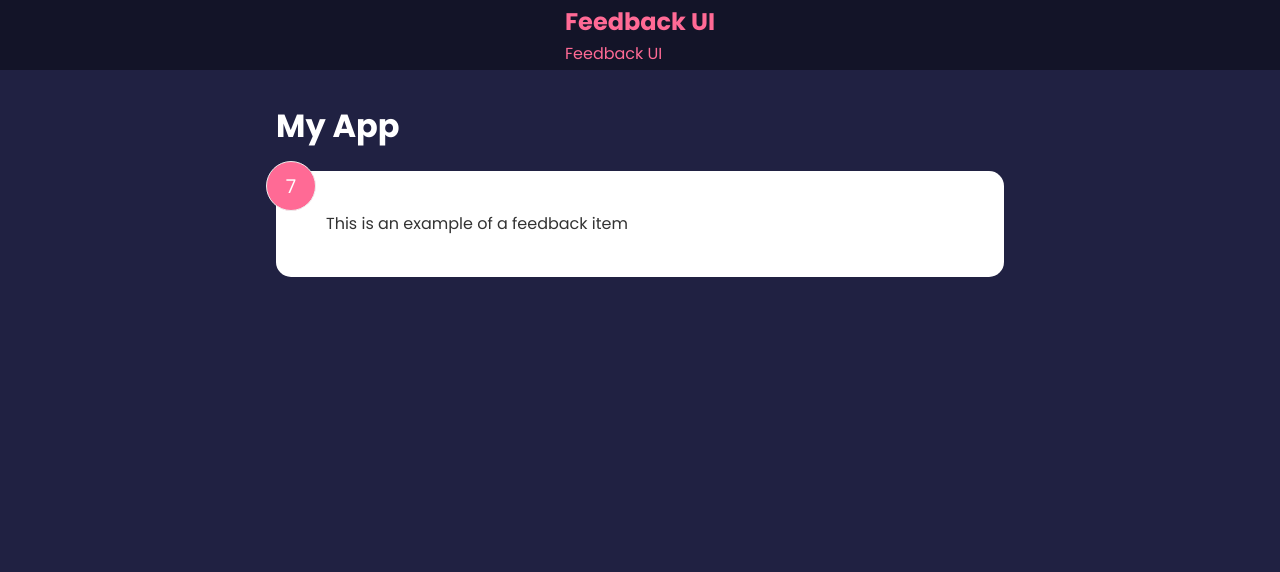
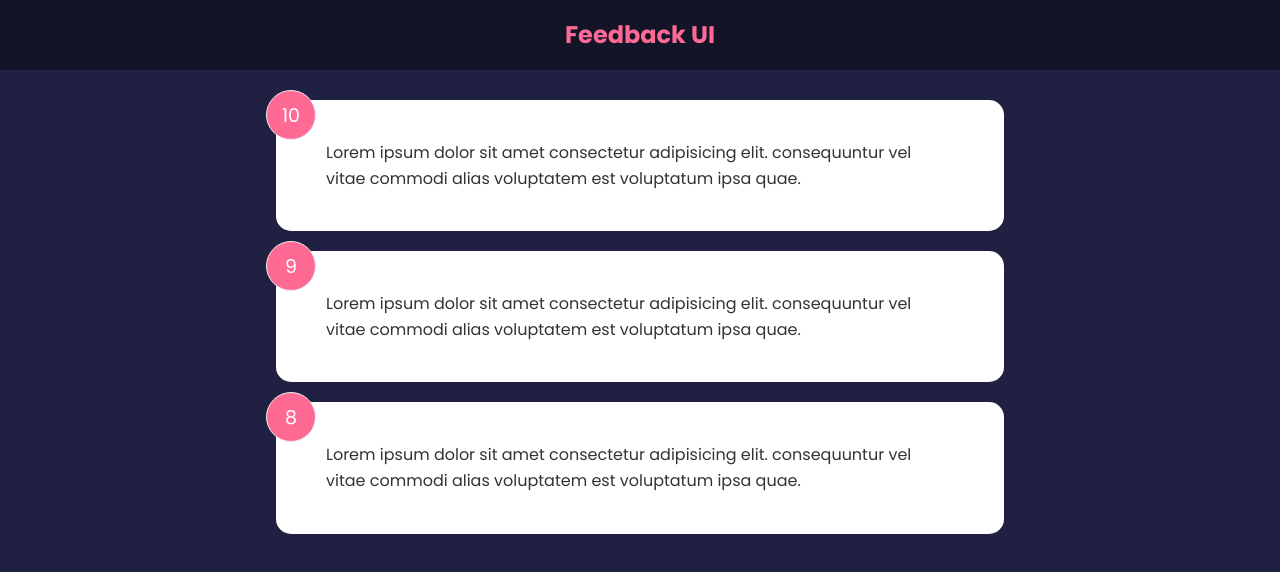
Before and after one commit to alejandrotoledoweb/feedback-app, a React (Create React App) app: page / in a window 1280 px wide. Shown: the top 572 px of the page. Built offline with nearby package versions, Linux system fonts and the light colour scheme; the HTML template or start-up script is replaced by a standard one.

Commit message:
add mock Data, update FeedbackItem and FeedbackList

```diff
--- a/src/App.js
+++ b/src/App.js
@@ -1,14 +1,15 @@
-import React from 'react';
+import { useState } from 'react';
 import Header from './components/Header';
-import FeedbackItem from './components/FeedbackItems';
+import FeedbackList from './components/FeedbackList';
+import FeedbackData from './data/FeedbackData';
 
 function App() {
+  const [feedback, setFeedback] = useState(FeedbackData);
   return (
     <>
       <Header />
       <div className="container">
-        <h1>My App</h1>
-        <FeedbackItem />
+        <FeedbackList feedback={feedback} />
       </div>
     </>
   );
--- a/src/components/FeedbackItems.jsx
+++ b/src/components/FeedbackItems.jsx
@@ -1,14 +1,9 @@
-import { useState } from 'react';
-
-function FeedbackItems() {
-  const [rating, setRating] = useState(7);
-  const [text, setText] = useState('This is an example of a feedback item');
-
+function FeedbackItems({ item }) {
   return (
     <div>
       <div className="card">
-        <div className="num-display">{rating}</div>
-        <div className="text-display">{text}</div>
+        <div className="num-display">{item.rating}</div>
+        <div className="text-display">{item.text}</div>
       </div>
     </div>
   );
--- /dev/null
+++ b/src/components/FeedbackList.jsx
@@ -0,0 +1,16 @@
+import FeedbackItem from './FeedbackItems';
+
+function FeedbackList({ feedback }) {
+  if (!feedback || feedback.length === 0) {
+    return <p>No Feedback Yet</p>;
+  }
+  return (
+    <div className="feedback-list">
+      {feedback.map((item) => (
+        <FeedbackItem key={item.id} item={item} />
+      ))}
+    </div>
+  );
+}
+
+export default FeedbackList;
--- a/src/components/Header.jsx
+++ b/src/components/Header.jsx
@@ -11,7 +11,6 @@
       <header style={headerStyle}>
         <div className="container">
           <h2>Feedback UI</h2>
-          <p>{text}</p>
         </div>
       </header>
     </>
--- /dev/null
+++ b/src/data/FeedbackData.js
@@ -0,0 +1,19 @@
+const FeedbackData = [
+  {
+    id: 1,
+    rating: 10,
+    text: 'Lorem ipsum dolor sit amet consectetur adipisicing elit. consequuntur vel vitae commodi alias voluptatem est voluptatum ipsa quae.',
+  },
+  {
+    id: 2,
+    rating: 9,
+    text: 'Lorem ipsum dolor sit amet consectetur adipisicing elit. consequuntur vel vitae commodi alias voluptatem est voluptatum ipsa quae.',
+  },
+  {
+    id: 3,
+    rating: 8,
+    text: 'Lorem ipsum dolor sit amet consectetur adipisicing elit. consequuntur vel vitae commodi alias voluptatem est voluptatum ipsa quae.',
+  },
+];
+
+export default FeedbackData;
```
